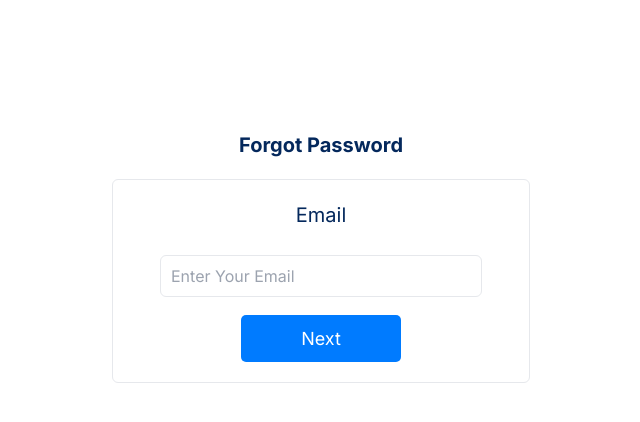
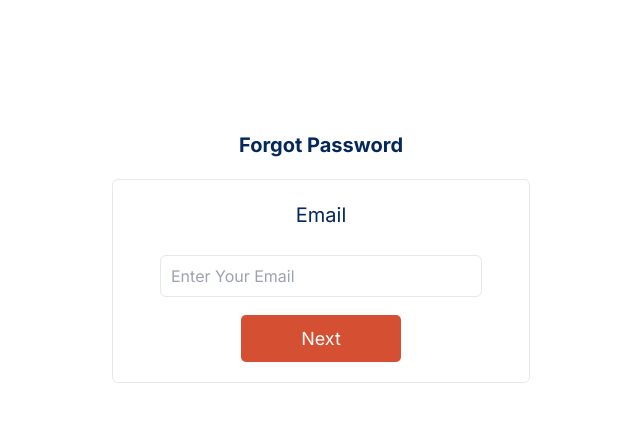
Before and after one commit to hanad124/furqaan-constructions-system, a Next.js app: page /forgotPassword in a window 1280 px wide. Shown: the top 422 px of the page, without its empty margins (319-959 px from the left). Built offline with nearby package versions, Linux system fonts and the light colour scheme; no server answers; the database is empty; sample sign-in values are in the browser's storage.

Commit message:
updated forgot passwors colors to primary color

```diff
--- a/app/forgotPassword/forgotPassword.scss
+++ b/app/forgotPassword/forgotPassword.scss
@@ -69,7 +69,7 @@
     }
 
     &__button {
-      background-color: #007bff;
+      background-color: #D54F33;
       width: 50%;
       color: #fff;
       font-size: 18px;
@@ -81,7 +81,7 @@
       transition: background-color 0.3s;
 
       &:hover {
-        background-color: #0062cc;
+        background-color: #b93f27;
       }
     }
 
```
